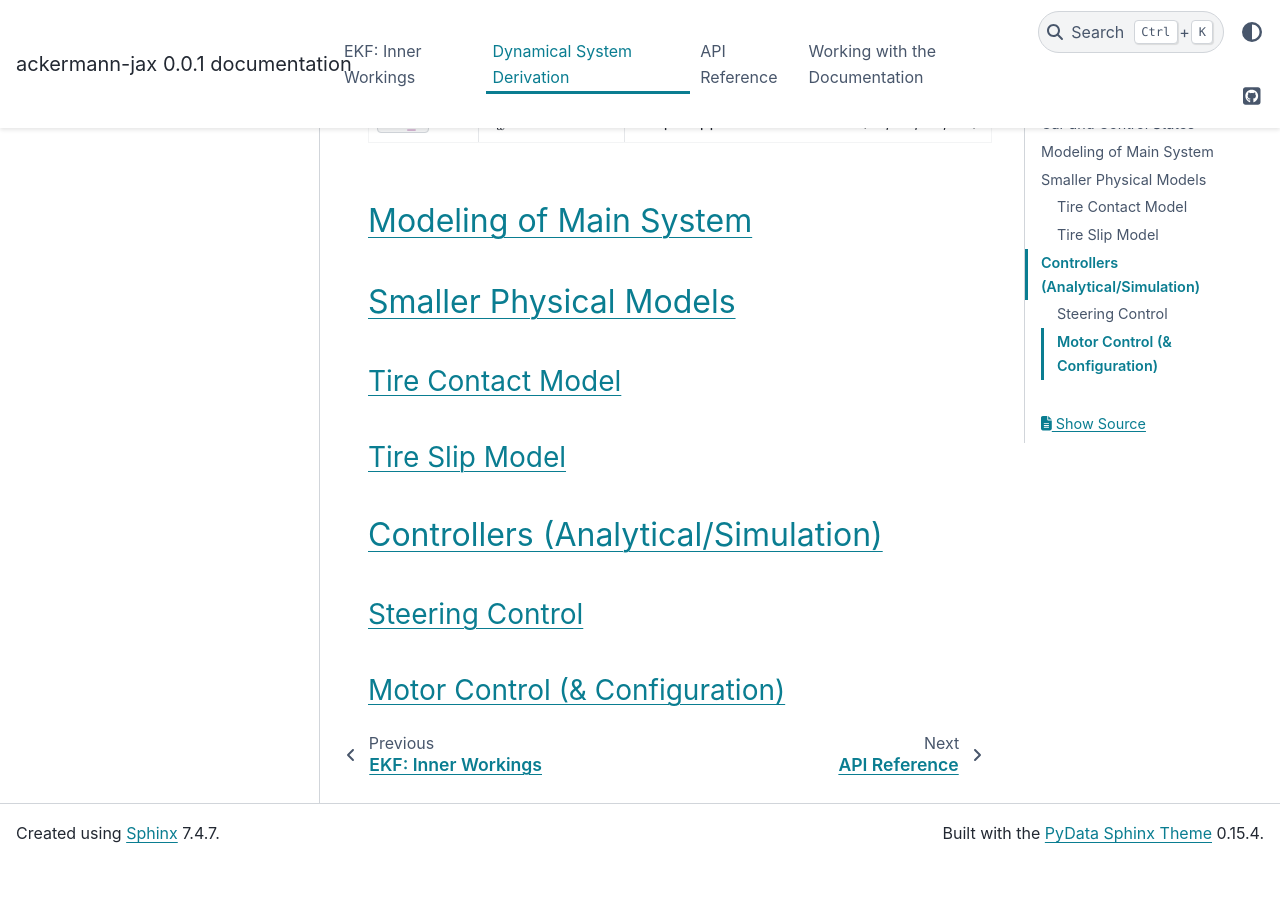
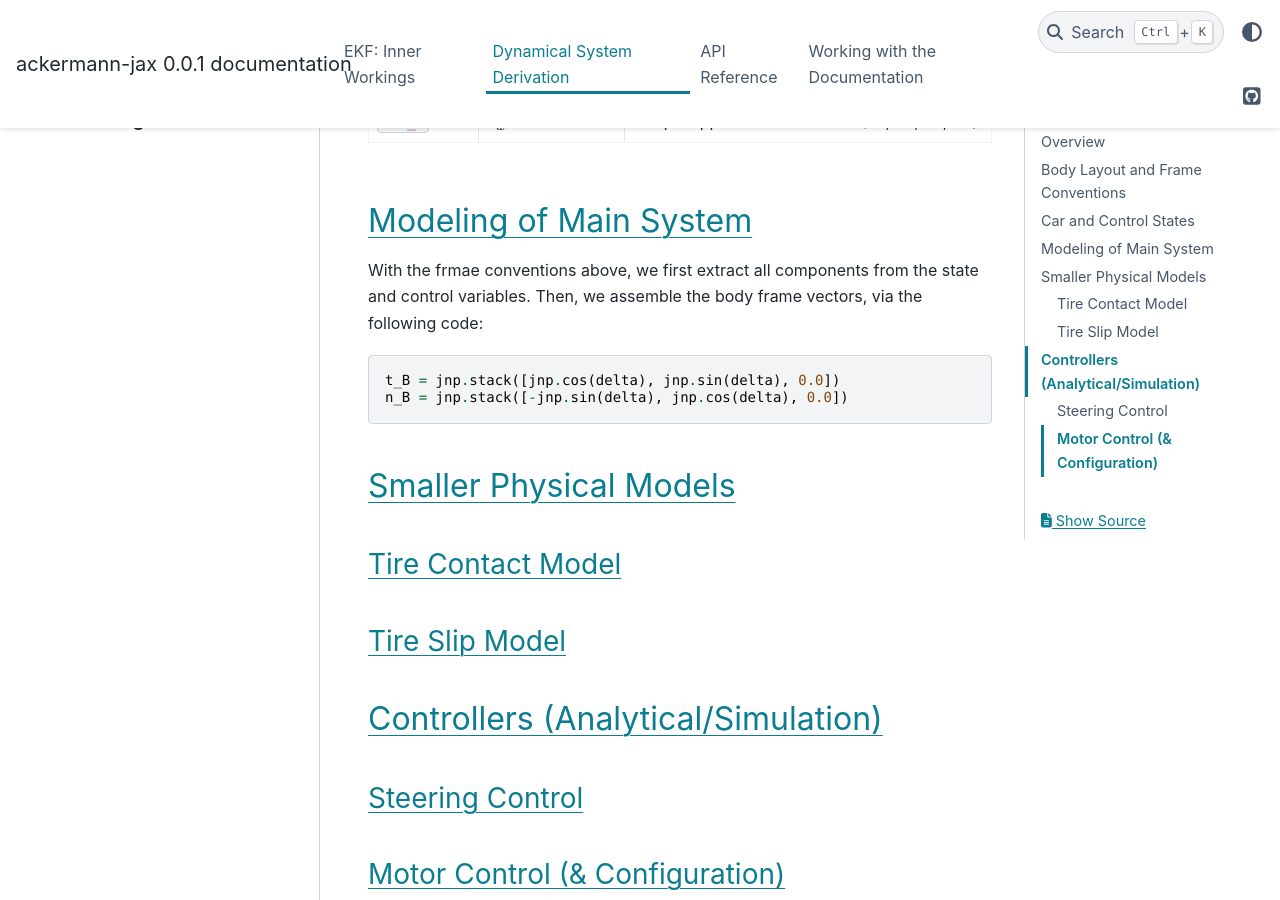
Before and after one commit to cornellev/ackermann-jax, a Sphinx documentation site: the page built from docs/physics_theory.rst, in a window 1280 px wide and 900 px high, scrolled down 1433 px. Built offline with Sphinx 7.4.7 and the PyData theme 0.15.4, drawn with Linux system fonts in a browser that asks for light colours; before the commit the page ends 2295 px from its top, so only the background shows below that.

Commit message:
small updates, more to do later

```diff
--- a/docs/doc_stuff.rst
+++ b/docs/doc_stuff.rst
@@ -1,5 +1,5 @@
 Working with the Documentation
-===================
+==============================
 
 In order to have live documentation updating on your own local machine,
 ensure that you have :code:`pixi` installed and that you run the following command::
--- a/docs/physics_theory.rst
+++ b/docs/physics_theory.rst
@@ -69,6 +69,13 @@ Similarly, the car control variable :math:`\mathbf{u}` is an
 Modeling of Main System
 -----------------------
 
+With the frmae conventions above, we first extract all components
+from the state and control variables. Then, we assemble the body frame vectors, via the following code::
+
+  t_B = jnp.stack([jnp.cos(delta), jnp.sin(delta), 0.0])
+  n_B = jnp.stack([-jnp.sin(delta), jnp.cos(delta), 0.0])
+
+
 Smaller Physical Models
 -----------------------
 
```
